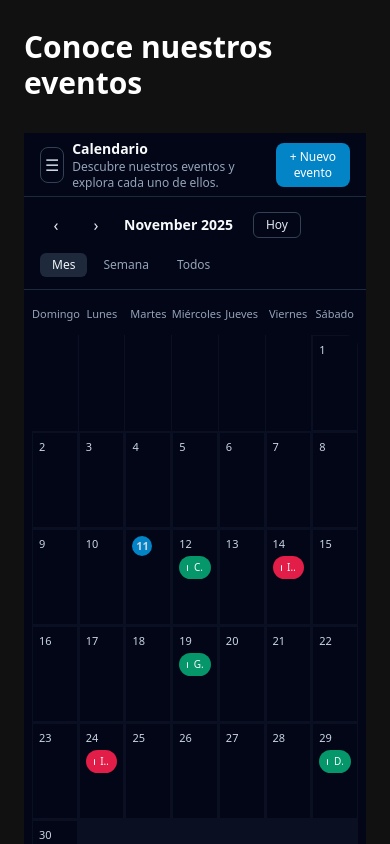
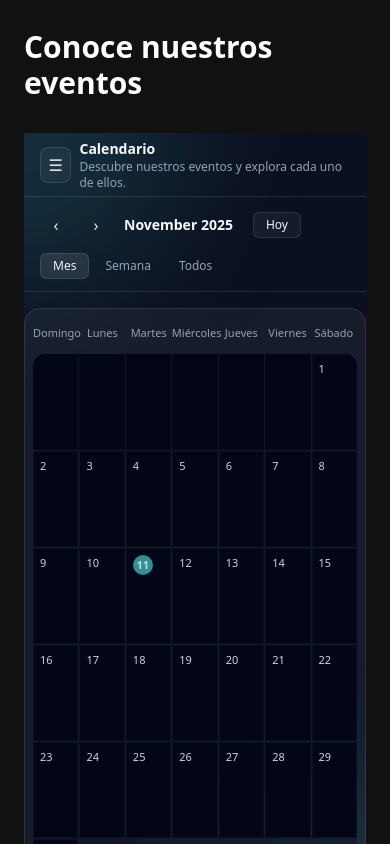
Before and after one commit to techcommunitycol/web-tech-community, a React (Vite) app: page / in a window 390 px wide. Shown: the part 7020-7864 px from the top of the page. Built offline with nearby package versions, Linux system fonts and the light colour scheme.

Commit message:
cambios generales visuales en la pagina web

```diff
--- a/src/app/layout/Navbar.tsx
+++ b/src/app/layout/Navbar.tsx
@@ -1,9 +1,11 @@
 import { useState } from "react";
+import CalendarModal from "../../features/calendar/CalendarModal";
 import { NAV_LINKS } from "../../shared/lib/constants";
 import techCommunityLogoSinFondo from "../../assets/techCommunityLogoSinFondo.png";
 
 export default function Navbar() {
   const [open, setOpen] = useState(false);
+  const [calendarOpen, setCalendarOpen] = useState(false);
   const closeMenu = () => setOpen(false);
 
   return (
@@ -31,7 +33,16 @@ export default function Navbar() {
           >
             Contáctanos
           </a>
-
+        <button
+            type="button"
+            onClick={() => setCalendarOpen(true)}
+            className="inline-flex items-center gap-2 rounded-md bg-primary px-4 py-2 text-sm font-semibold text-white shadow-lg hover:bg-primary/90 focus:outline-none transition"
+            title="Calendario de eventos"
+          >
+            <svg xmlns="http://www.w3.org/2000/svg" fill="none" viewBox="0 0 24 24" strokeWidth={1.5} stroke="currentColor" className="w-5 h-5">
+              <path strokeLinecap="round" strokeLinejoin="round" d="M6.75 3v2.25M17.25 3v2.25M3.75 7.5h16.5M4.5 21h15a1.5 1.5 0 001.5-1.5V7.5a1.5 1.5 0 00-1.5-1.5h-15A1.5 1.5 0 003 7.5v12A1.5 1.5 0 004.5 21z" />
+            </svg>
+          </button>
         </div>
 
         <button
@@ -45,7 +56,8 @@ export default function Navbar() {
         </button>
       </nav>
 
-      {open && (
+  <CalendarModal open={calendarOpen} onClose={() => setCalendarOpen(false)} />
+  {open && (
         <div
           className="fixed inset-0 z-40 bg-gray-900/95 backdrop-blur-sm overflow-y-auto min-h-[100dvh] w-full"
           onClick={closeMenu}
@@ -111,6 +123,17 @@ export default function Navbar() {
                   </a>
                 );
               })}
+              <button
+                type="button"
+                onClick={() => { setCalendarOpen(true); closeMenu(); }}
+                className="flex items-center gap-2 px-4 py-3 rounded-lg text-lg font-semibold bg-gradient-to-r from-sky-500 to-blue-600 text-white shadow-lg hover:from-sky-400 hover:to-blue-500 transition mt-2"
+                title="Calendario de eventos"
+              >
+                <svg xmlns="http://www.w3.org/2000/svg" fill="none" viewBox="0 0 24 24" strokeWidth={1.5} stroke="currentColor" className="w-6 h-6">
+                  <path strokeLinecap="round" strokeLinejoin="round" d="M6.75 3v2.25M17.25 3v2.25M3.75 7.5h16.5M4.5 21h15a1.5 1.5 0 001.5-1.5V7.5a1.5 1.5 0 00-1.5-1.5h-15A1.5 1.5 0 003 7.5v12A1.5 1.5 0 004.5 21z" />
+                </svg>
+                Calendario
+              </button>
             <div className="p-4 border-t border-gray-800">
               <a
                 href="#connect"
--- a/src/features/calendar/CalendarComponents.ts
+++ b/src/features/calendar/CalendarComponents.ts
@@ -5,7 +5,7 @@ export type FormatoType = typeof FORMATOS[number];
 export interface CalendarEvent {
   id: string;
   title: string;
-  date: string; // "YYYY-MM-DD"
+  date: string;
   location?: string;
   time?: string;
   type: EventType;
@@ -15,7 +15,15 @@ export interface CalendarEvent {
   url?: string;
 }
 
-export const WEEK_DAYS = ["Domingo", "Lunes", "Martes", "Miércoles", "Jueves", "Viernes", "Sábado"];
+export const WEEK_DAYS = [
+  "Domingo",
+  "Lunes",
+  "Martes",
+  "Miércoles",
+  "Jueves",
+  "Viernes",
+  "Sábado",
+];
 
 export function getEventsForDay(events: CalendarEvent[], date: Date) {
   const iso = date.toISOString().slice(0, 10);
@@ -25,29 +33,25 @@ export function getEventsForDay(events: CalendarEvent[], date: Date) {
 export function eventColor(type: EventType) {
   switch (type) {
     case "tech":
-      return "bg-emerald-600 hover:bg-emerald-500";
+      return "bg-gradient-to-r from-[rgba(54,151,156,0.95)] via-cyan-600 to-emerald-500 hover:from-[rgba(54,151,156,1)] hover:via-cyan-500 hover:to-emerald-400";
     case "language-exchange":
-      return "bg-rose-600 hover:bg-rose-500";
+      return "bg-gradient-to-r from-slate-700 via-[rgba(54,151,156,0.85)] to-cyan-600 hover:from-slate-600 hover:via-[rgba(54,151,156,0.95)] hover:to-cyan-500";
     case "others":
-      return "bg-indigo-600 hover:bg-indigo-500";
+      return "bg-gradient-to-r from-slate-700 via-slate-600 to-slate-800 hover:from-slate-600 hover:to-slate-700";
     default:
-      return "bg-sky-600 hover:bg-sky-500";
+      return "bg-gradient-to-r from-[rgba(54,151,156,0.95)] to-cyan-600 hover:from-[rgba(54,151,156,1)] hover:to-cyan-500";
   }
 }
 
 export function getStartOfWeek(date: Date) {
   const d = new Date(date.getFullYear(), date.getMonth(), date.getDate());
-  const day = d.getDay(); // 0 = Sunday
+  const day = d.getDay();
   d.setDate(d.getDate() - day);
   return d;
 }
 
 export function isSameDay(a: Date, b: Date) {
-  return (
-    a.getFullYear() === b.getFullYear() &&
-    a.getMonth() === b.getMonth() &&
-    a.getDate() === b.getDate()
-  );
+  return a.getFullYear() === b.getFullYear() && a.getMonth() === b.getMonth() && a.getDate() === b.getDate();
 }
 
 export function getUniqueOwners(events: CalendarEvent[]): string[] {
--- a/src/features/calendar/CalendarData.ts
+++ b/src/features/calendar/CalendarData.ts
@@ -3,67 +3,38 @@ import type { CalendarEvent } from "./CalendarComponents";
 export const EVENTS: CalendarEvent[] = [
   {
     id: "1",
-    title: "Charla IA + C&T",
-    date: "2025-11-12",
-    location: "Centro Empresarial",
-    time: "10:00 AM – 4:00 PM",
-    type: "tech",
+    title: "Intercambio de idiomas",
+    date: "2026-02-23",
+    location: "On Going",
+    time: "5:30 PM",
+    type: "language-exchange",
     owner: "Tech Community",
     format: "Presencial",
-    description: "Lorem ipsum dolor sit amet, consectetur adipiscing elit. Integer porta leo nibh, at pretium lacus faucibus sed. Mauris ullamcorper augue id lorem molestie pulvinar. Etiam quis vulputate dolor, sit amet fringilla ipsum. Proin ultricies massa at justo cursus, sed eleifend urna vestibulum. Integer luctus lectus ut enim venenatis tempor.",
-    url:
-      "https://gdg.community.dev/events/details/google-gdg-medellin-presents-google-devfest-medellin-2025/",
+    description: "Intercambio de idiomas para practicar y conocer nuevas culturas.",
+    url: "",
   },
   {
     id: "2",
-    title: "Intercambio de idiomas",
-    date: "2025-11-14",
-    location: "Centro Empresarial",
-    time: "10:00 AM – 4:00 PM",
-    type: "language-exchange",
+    title: "Evento virtual con Sebastián (GDE)",
+    date: "2026-02-25",
+    location: "Online",
+    time: "7:00 PM",
+    type: "tech",
     owner: "Tech Community",
-    format: "Presencial",
-    description: "Lorem ipsum dolor sit amet, consectetur adipiscing elit. Integer porta leo nibh, at pretium lacus faucibus sed. Mauris ullamcorper augue id lorem molestie pulvinar. Etiam quis vulputate dolor, sit amet fringilla ipsum. Proin ultricies massa at justo cursus, sed eleifend urna vestibulum. Integer luctus lectus ut enim venenatis tempor.",
-    url:
-      "https://gdg.community.dev/events/details/google-gdg-medellin-presents-google-devfest-medellin-2025/",
+    format: "Virtual",
+    description: "Evento virtual con Sebastián, Google Developer Expert.",
+    url: "",
   },
   {
     id: "3",
-    title: "Devfest Medellín",
-    date: "2025-11-29",
-    location: "Hybrid",
-    time: "6:00 PM – 8:00 PM",
+    title: "Evento presencial GDG: Principios fundamentales para trabajar con coding assistant",
+    date: "2026-02-21",
+    location: "GDG Medellín",
+    time: "10:00 AM",
     type: "tech",
-    owner: "GDG Medellin",
+    owner: "GDG Medellín",
     format: "Presencial",
-    description: "Lorem ipsum dolor sit amet, consectetur adipiscing elit. Integer porta leo nibh, at pretium lacus faucibus sed. Mauris ullamcorper augue id lorem molestie pulvinar. Etiam quis vulputate dolor, sit amet fringilla ipsum. Proin ultricies massa at justo cursus, sed eleifend urna vestibulum. Integer luctus lectus ut enim venenatis tempor.",
-    url:
-      "https://gdg.community.dev/events/details/google-gdg-medellin-presents-google-devfest-medellin-2025/",
-  },
-  {
-    id: "4",
-    title: "Intercambio de idiomas",
-    date: "2025-11-24",
-    location: "Remote",
-    time: "10:00 AM – 4:00 PM",
-    type: "language-exchange",
-    owner: "Tech Community",
-    format: "Híbrido",
-    description: "Lorem ipsum dolor sit amet, consectetur adipiscing elit. Integer porta leo nibh, at pretium lacus faucibus sed. Mauris ullamcorper augue id lorem molestie pulvinar. Etiam quis vulputate dolor, sit amet fringilla ipsum. Proin ultricies massa at justo cursus, sed eleifend urna vestibulum. Integer luctus lectus ut enim venenatis tempor.",
-    url:
-      "https://gdg.community.dev/events/details/google-gdg-medellin-presents-google-devfest-medellin-2025/",
-  },
-  {
-    id: "5",
-    title: "GOOGLE I/O Medellín",
-    date: "2025-11-19",
-    location: "Hybrid",
-    time: "6:00 PM – 8:00 PM",
-    type: "tech",
-    owner: "GDG Medellin",
-    format: "Virtual",
-    description: "Lorem ipsum dolor sit amet, consectetur adipiscing elit. Integer porta leo nibh, at pretium lacus faucibus sed. Mauris ullamcorper augue id lorem molestie pulvinar. Etiam quis vulputate dolor, sit amet fringilla ipsum. Proin ultricies massa at justo cursus, sed eleifend urna vestibulum. Integer luctus lectus ut enim venenatis tempor.",
-    url:
-      "https://gdg.community.dev/events/details/google-gdg-medellin-presents-google-devfest-medellin-2025/",
+    description: "Principios fundamentales para trabajar con coding assistant.",
+    url: "",
   },
 ];
--- /dev/null
+++ b/src/features/calendar/CalendarModal.tsx
@@ -0,0 +1,45 @@
+import CalendarPage from "./CalendarPage";
+
+export default function CalendarModal({
+  open,
+  onClose,
+}: {
+  open: boolean;
+  onClose: () => void;
+}) {
+  if (!open) return null;
+
+  return (
+    <div className="fixed inset-0 z-[9999] flex items-center justify-center bg-black/60 backdrop-blur-sm">
+      <div
+        className="relative w-full h-full sm:h-auto sm:w-full max-w-5xl mx-auto bg-[#0b1020] rounded-none sm:rounded-3xl shadow-2xl border border-white/10 overflow-hidden flex flex-col"
+        style={{ maxHeight: "100vh" }}
+      >
+        <div className="absolute inset-0 -z-10 bg-gradient-to-b from-[rgba(54,151,156,0.18)] via-[rgba(54,151,156,0.08)] to-transparent" />
+        <div className="absolute inset-0 -z-10 bg-grid opacity-15 [mask-image:radial-gradient(ellipse_at_center,black,transparent_70%)]" />
+        <div className="pointer-events-none absolute -top-32 -left-32 h-64 w-64 rounded-full bg-[rgba(54,151,156,0.20)] blur-3xl" />
+        <div className="pointer-events-none absolute -bottom-28 -right-28 h-64 w-64 rounded-full bg-[rgba(54,151,156,0.18)] blur-3xl" />
+
+        <button
+          onClick={onClose}
+          className="fixed top-3 right-3 z-20 sm:absolute sm:top-4 sm:right-4 text-slate-100 hover:text-[rgba(54,151,156,1)] focus:outline-none"
+          aria-label="Cerrar calendario"
+        >
+          <svg
+            className="h-8 w-8 sm:h-6 sm:w-6"
+            fill="none"
+            viewBox="0 0 24 24"
+            stroke="currentColor"
+            strokeWidth={2}
+          >
+            <path strokeLinecap="round" strokeLinejoin="round" d="M6 18L18 6M6 6l12 12" />
+          </svg>
+        </button>
+
+        <div className="p-1 sm:p-6 overflow-y-auto h-full w-full">
+          <CalendarPage />
+        </div>
+      </div>
+    </div>
+  );
+}
--- a/src/features/calendar/CalendarPage.tsx
+++ b/src/features/calendar/CalendarPage.tsx
@@ -1,4 +1,3 @@
-// src/features/calendar/CalendarPage.tsx
 import React, { useState } from "react";
 import {
   getUniqueOwners,
@@ -33,6 +32,7 @@ const CalendarPage: React.FC = () => {
   const [activeFormatos, setActiveFormatos] = useState<FormatoType[]>([
     ...new Set(EVENTS.map((e) => e.format as FormatoType)),
   ]);
+
   const today = new Date();
   const monthLabel = currentDate.toLocaleDateString("en-US", {
     month: "long",
@@ -63,8 +63,14 @@ const CalendarPage: React.FC = () => {
   };
 
   return (
-    <div className="min-h-screen bg-slate-950 text-slate-50 flex">
-      {/* Sidebar separado */}
+    <div className="relative min-h-screen text-slate-50 flex bg-[#0b1020] overflow-hidden border-radius-lg">
+      <div className="pointer-events-none absolute inset-0 -z-20 bg-[#0b1020]" />
+      <div className="pointer-events-none absolute inset-0 -z-10 bg-gradient-to-b from-[rgba(54,151,156,0.18)] via-[rgba(54,151,156,0.08)] to-transparent" />
+      <div className="pointer-events-none absolute inset-0 -z-10 bg-grid opacity-15 [mask-image:radial-gradient(ellipse_at_center,black,transparent_70%)]" />
+      <div className="pointer-events-none absolute -top-40 -left-40 h-80 w-80 rounded-full bg-[rgba(54,151,156,0.22)] blur-3xl" />
+      <div className="pointer-events-none absolute -bottom-32 -right-32 h-80 w-80 rounded-full bg-[rgba(54,151,156,0.18)] blur-3xl" />
+
+      <div className="relative z-10 w-full flex">
         <CalendarSidebar
           activeTypes={activeTypes}
           setActiveTypes={setActiveTypes}
@@ -76,16 +82,13 @@ const CalendarPage: React.FC = () => {
         />
 
         <div className="flex-1 flex flex-col min-w-0">
-        {/* Header */}
-        <header className="h-16 flex items-center justify-between border-b border-slate-800 px-4 md:px-6 bg-slate-950">
+          <header className="h-16 flex items-center justify-between border-b border-white/10 px-4 md:px-6 bg-transparent">
             <div className="flex items-center gap-2">
-            <button className="md:hidden inline-flex h-9 w-9 items-center justify-center rounded-lg border border-slate-700 text-slate-300">
+              <button className="md:hidden inline-flex h-9 w-9 items-center justify-center rounded-lg border border-white/10 bg-white/5 text-slate-200 hover:bg-white/10">
                 ☰
               </button>
               <div>
-              <h1 className="text-sm md:text-base font-semibold">
-                Calendario
-              </h1>
+                <h1 className="text-sm md:text-base font-semibold">Calendario</h1>
                 <p className="text-xs text-slate-400">
                   Descubre nuestros eventos y explora cada uno de ellos.
                 </p>
@@ -96,9 +99,9 @@ const CalendarPage: React.FC = () => {
               <button
                 type="button"
                 onClick={() => setIsSearchOpen((prev) => !prev)}
-              className="hidden sm:inline-flex items-center gap-2 rounded-lg border border-slate-700 px-3 py-1.5 text-xs text-slate-200 hover:bg-slate-900"
+                className="hidden sm:inline-flex items-center gap-2 rounded-lg border border-white/10 bg-white/5 px-3 py-1.5 text-xs text-slate-100 hover:bg-white/10"
               >
-              🔍 Búsqueda
+                Búsqueda
               </button>
 
               {isSearchOpen && (
@@ -107,28 +110,23 @@ const CalendarPage: React.FC = () => {
                   value={searchQuery}
                   onChange={(e) => setSearchQuery(e.target.value)}
                   placeholder="Buscar eventos..."
-                className="hidden sm:block rounded-md border border-slate-700 bg-slate-900 px-2 py-1 text-xs text-slate-100 focus:outline-none focus:ring-1 focus:ring-sky-500"
+                  className="hidden sm:block rounded-md border border-white/10 bg-white/5 px-2 py-1 text-xs text-slate-100 placeholder:text-slate-500 focus:outline-none focus:ring-1 focus:ring-[rgba(54,151,156,0.9)]"
                 />
               )}
-
-            <button className="inline-flex items-center gap-2 rounded-lg bg-sky-600 px-3 py-1.5 text-xs font-medium text-white hover:bg-sky-500">
-              + Nuevo evento
-            </button>
             </div>
           </header>
 
-        {/* Toolbar de navegación */}
-        <div className="border-b border-slate-800 px-4 md:px-6 py-3 flex flex-wrap items-center justify-between gap-3 bg-slate-950">
+          <div className="border-b border-white/10 px-4 md:px-6 py-3 flex flex-wrap items-center justify-between gap-3 bg-transparent">
             <div className="flex items-center gap-2">
               <button
                 onClick={() => changePeriod(-1)}
-              className="inline-flex h-8 w-8 items-center justify-center rounded-full hover:bg-slate-800 text-slate-200"
+                className="inline-flex h-8 w-8 items-center justify-center rounded-full hover:bg-white/10 text-slate-200"
               >
                 ‹
               </button>
               <button
                 onClick={() => changePeriod(1)}
-              className="inline-flex h-8 w-8 items-center justify-center rounded-full hover:bg-slate-800 text-slate-200"
+                className="inline-flex h-8 w-8 items-center justify-center rounded-full hover:bg-white/10 text-slate-200"
               >
                 ›
               </button>
@@ -137,7 +135,7 @@ const CalendarPage: React.FC = () => {
               </span>
               <button
                 onClick={goToToday}
-              className="ml-3 rounded-md border border-slate-700 px-3 py-1 text-xs text-slate-200 hover:bg-slate-900"
+                className="ml-3 rounded-md border border-white/10 bg-white/5 px-3 py-1 text-xs text-slate-100 hover:bg-white/10"
               >
                 Hoy
               </button>
@@ -146,27 +144,30 @@ const CalendarPage: React.FC = () => {
             <div className="flex items-center gap-1 text-xs">
               <button
                 onClick={() => setViewMode("month")}
-              className={`rounded-md px-3 py-1 ${viewMode === "month"
-                  ? "bg-slate-800 text-slate-100"
-                  : "text-slate-400 hover:bg-slate-900"
+                className={`rounded-md px-3 py-1 ${
+                  viewMode === "month"
+                    ? "bg-white/10 text-slate-100 border border-white/10"
+                    : "text-slate-400 hover:bg-white/5"
                 }`}
               >
                 Mes
               </button>
               <button
                 onClick={() => setViewMode("week")}
-              className={`rounded-md px-3 py-1 ${viewMode === "week"
-                  ? "bg-slate-800 text-slate-100"
-                  : "text-slate-400 hover:bg-slate-900"
+                className={`rounded-md px-3 py-1 ${
+                  viewMode === "week"
+                    ? "bg-white/10 text-slate-100 border border-white/10"
+                    : "text-slate-400 hover:bg-white/5"
                 }`}
               >
                 Semana
               </button>
               <button
                 onClick={() => setViewMode("list")}
-              className={`rounded-md px-3 py-1 ${viewMode === "list"
-                  ? "bg-slate-800 text-slate-100"
-                  : "text-slate-400 hover:bg-slate-900"
+                className={`rounded-md px-3 py-1 ${
+                  viewMode === "list"
+                    ? "bg-white/10 text-slate-100 border border-white/10"
+                    : "text-slate-400 hover:bg-white/5"
                 }`}
               >
                 Todos
@@ -174,8 +175,7 @@ const CalendarPage: React.FC = () => {
             </div>
           </div>
 
-        {/* Contenido principal */}
-        <main className="flex-1 overflow-auto bg-slate-950 px-2 pb-6 pt-2 md:px-6">
+          <main className="flex-1 overflow-auto bg-white/5 rounded-2xl border border-white/10 shadow-xl px-2 pb-6 pt-2 md:px-6 mt-4 text-white backdrop-blur-md">
             <div className="max-w-6xl mx-auto">
               {viewMode === "month" && (
                 <MonthView
@@ -215,13 +215,10 @@ const CalendarPage: React.FC = () => {
           </main>
         </div>
 
-      {/* Modal separado */}
         {selectedEvent && (
-        <EventModal
-          event={selectedEvent}
-          onClose={() => setSelectedEvent(null)}
-        />
+          <EventModal event={selectedEvent} onClose={() => setSelectedEvent(null)} />
         )}
+      </div>
     </div>
   );
 };
--- a/src/features/calendar/CalendarSidebar.tsx
+++ b/src/features/calendar/CalendarSidebar.tsx
@@ -28,18 +28,8 @@ const CalendarSidebar: React.FC<CalendarSidebarProps> = ({
   setActiveFormatos,
 }) => {
   return (
-    <aside className="hidden md:flex md:flex-col w-64 bg-slate-950 border-r border-slate-800">
-      <div className="h-16 flex items-center px-6 border-b border-slate-800">
-        <div className="flex items-center gap-2">
-          <div className="h-8 w-8 rounded-full bg-sky-500" />
-          <span className="font-semibold text-sm">
-            Tech <span className="text-sky-300">Community</span>
-          </span>
-        </div>
-      </div>
-
+    <aside className="hidden md:flex md:flex-col w-64 bg-slate-10 border-r border-slate-800">
       <nav className="flex-1 overflow-y-auto px-3 py-4 text-sm">
-        {/* Tipos de eventos */}
         <p className="mt-6 px-2 text-xs font-semibold text-slate-500 uppercase tracking-wide mb-2">
           Tipos de eventos:
         </p>
--- a/src/features/calendar/MonthView.tsx
+++ b/src/features/calendar/MonthView.tsx
@@ -106,8 +106,8 @@ const MonthView: React.FC<MonthViewProps> = ({
                 <span
                   className={`text-[11px] text-slate-300 ${
                     isTodayFlag
-                      ? "inline-flex h-5 w-5 items-center justify-center rounded-full bg-sky-600 text-[11px] font-semibold"
-                      : ""
+                    ? "inline-flex h-5 w-5 items-center justify-center rounded-full bg-[rgba(54,151,156,0.95)] text-[11px] font-semibold"
+                    : ""
                   }`}
                 >
                   {date.getDate()}
@@ -119,11 +119,8 @@ const MonthView: React.FC<MonthViewProps> = ({
                   <button
                     key={event.id}
                     onClick={() => onSelectEvent(event)}
-                    className={`group flex w-full items-center rounded-full px-2 py-1 text-[10px] text-slate-50 ${eventColor(
-                      event.type
-                    )}`}
+                    className={`group flex w-full items-center rounded-full px-2 py-1 text-[10px] text-slate-50 font-semibold shadow-sm ${eventColor(event.type)}`}
                   >
-                    <span className="mr-1.5 inline-block h-1.5 w-1.5 rounded-full bg-slate-100" />
                     <span className="truncate">{event.title}</span>
                   </button>
                 ))}
@@ -134,6 +131,6 @@ const MonthView: React.FC<MonthViewProps> = ({
       </div>
     </>
   );
-};
+}
 
 export default MonthView;
--- a/src/features/calendar/WeekView.tsx
+++ b/src/features/calendar/WeekView.tsx
@@ -1,4 +1,3 @@
-// src/features/calendar/WeekView.tsx
 import React, { useMemo } from "react";
 import { EVENTS } from "./CalendarData";
 import {
@@ -103,11 +102,8 @@ const WeekView: React.FC<WeekViewProps> = ({
                   <button
                     key={event.id}
                     onClick={() => onSelectEvent(event)}
-                    className={`group flex w-full items-center rounded-full px-2 py-1 text-[10px] text-slate-50 ${eventColor(
-                      event.type
-                    )}`}
+                    className={`group flex w-full items-center rounded-full px-2 py-1 text-[10px] text-slate-50 font-semibold shadow-sm ${eventColor(event.type)}`}
                   >
-                    <span className="mr-1.5 inline-block h-1.5 w-1.5 rounded-full bg-slate-100" />
                     <span className="truncate">{event.title}</span>
                   </button>
                 ))}
--- /dev/null
+++ b/src/pages/CalendarPage.tsx
@@ -0,0 +1,23 @@
+import CalendarApp from "../features/calendar/CalendarApp";
+
+export default function CalendarFullPage() {
+  return (
+    <section className="relative min-h-screen flex flex-col items-center justify-start pt-12 overflow-hidden bg-[#0b1020] text-white">
+      <div className="absolute inset-0 -z-20 bg-[#0b1020]" />
+      <div className="absolute inset-0 -z-10 bg-gradient-to-b from-[rgba(54,151,156,0.18)] via-[rgba(54,151,156,0.08)] to-transparent" />
+      <div className="absolute inset-0 -z-10 bg-grid opacity-20 [mask-image:radial-gradient(ellipse_at_center,black,transparent_70%)]" />
+      <div className="pointer-events-none absolute -top-40 -left-40 h-80 w-80 rounded-full bg-[rgba(54,151,156,0.25)] blur-3xl" />
+      <div className="pointer-events-none absolute -bottom-32 -right-32 h-80 w-80 rounded-full bg-[rgba(54,151,156,0.20)] blur-3xl" />
+
+      <div className="relative w-full max-w-6xl px-6">
+        <h1 className="text-3xl md:text-4xl font-bold text-[rgba(54,151,156,1)] mb-8 text-center tracking-tight">
+          Calendario de eventos
+        </h1>
+
+        <div className="rounded-2xl border border-white/10 bg-white/5 backdrop-blur-md shadow-[0_10px_40px_-15px_rgba(0,0,0,0.6)] p-4 md:p-6">
+          <CalendarApp />
+        </div>
+      </div>
+    </section>
+  );
+}
```
Also changed, not shown: src/app/routes/router.tsx (+6 -1 lines). Lines whose indentation alone changed are shown as unchanged.
